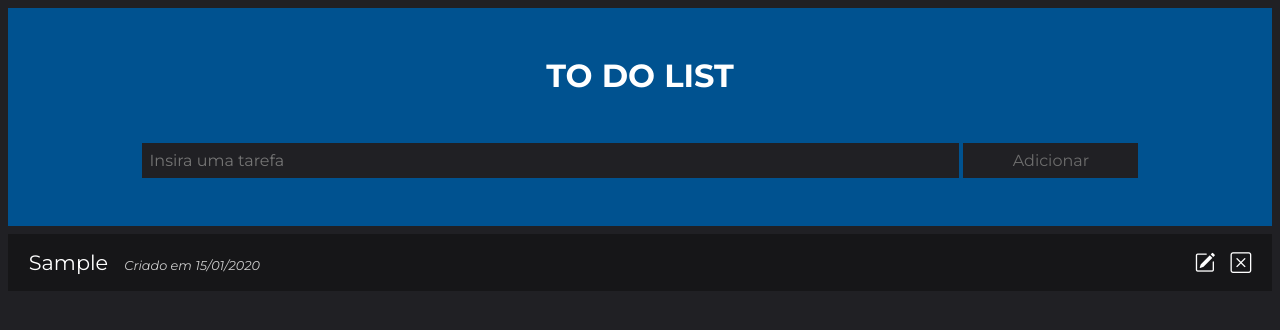
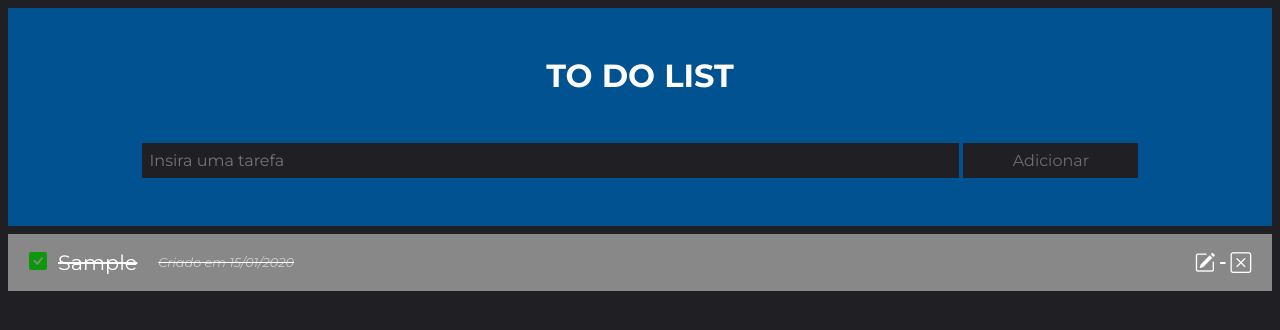
Before and after one commit to RenanppCosta/to-do-list-mvc, a Node server app: page / in a window 1280 px wide. Shown: the top 330 px of the page. Run offline with Node 20, Linux system fonts and the light colour scheme; tables that the repository leaves empty hold one stand-in row (values such as "Sample post"); some libraries are stand-ins or nearby versions.

Commit message:
Marcando task como feita

```diff
--- a/controllers/TaskController.js
+++ b/controllers/TaskController.js
@@ -84,6 +84,22 @@ const deleteOneTask = async (req,res)=>{
     }
 }
 
+const taskCheck = async (req,res)=>{
+    try {
+        const task = await Task.findOne({_id: req.params.id});
+
+        if(task.check){
+            task.check = false;
+        }else{
+            task.check = true;
+        }
+
+        await Task.updateOne({_id: req.params.id}, task);
+        return res.redirect("/");
+    } catch (err) {
+        res.status(500).send({error: err.message});
+    }
+}
 
 
 
@@ -93,5 +109,6 @@ module.exports = {
     createTask,
     getById,
     updateOneTask,
-    deleteOneTask
+    deleteOneTask,
+    taskCheck
 }
--- a/models/Task.js
+++ b/models/Task.js
@@ -7,7 +7,7 @@ const taskSchema = new mongoose.Schema({
     },
     check:{
         type: Boolean,
-        require: true,
+        default: false,
     },
     date:{
         type: Date,
--- a/public/style.css
+++ b/public/style.css
@@ -76,11 +76,18 @@ ul li{
 
 }
 
-#tasks a span{
+#tasks span{
     color: #ccc;
     font-style: italic;
     font-size: 0.8rem;
     padding-left: 1rem;
+}
+
+.task{
+    display: flex;
+    flex-direction: row;
+    align-items: center;
+    justify-content: center;
 }
 
 ul li:nth-child(even){
@@ -206,3 +213,21 @@ hr{
     font-size: 2rem;
     cursor: pointer;
 }
+
+#check-true{
+    background-color: #888;
+    color: white;
+    text-decoration: line-through;
+}
+
+.button-check-true::before{
+    content: url("./check-square-fill.svg");
+    margin-right: 0.7rem;
+    text-align: center;
+}
+
+.button-check-false::before{
+    content: url("./square.svg");
+    margin-right: 0.7rem;
+    text-align: center;
+}
--- a/routes/routes.js
+++ b/routes/routes.js
@@ -6,5 +6,6 @@ router.post("/create", TaskController.createTask);
 router.get("/getById/:id/:method", TaskController.getById);
 router.post("/updateOne/:id", TaskController.updateOneTask);
 router.get("/deleteOne/:id", TaskController.deleteOneTask);
+router.get("/check/:id", TaskController.taskCheck);
 
 module.exports = router
--- a/views/index.ejs
+++ b/views/index.ejs
@@ -38,8 +38,11 @@
     <section id="tasks">
         <ul>
             <% tasksList.forEach((task) =>{ %>
-            <li>
-                <a href="/"><%= task.task %><span>Criado em <%= task.date.toLocaleDateString('pt-BR') %></span></a>
+            <li id="check-<%= task.check %>">
+                <div class="task">
+                    <a class="button-check-<%= task.check %>" href="/check/<%= task._id%>"><%= task.task %></a>
+                    <span>Criado em <%= task.date.toLocaleDateString('pt-BR') %></span>
+                </div>
                 <div>
                     <a href="/getById/<%= task._id %>/update"><i class="bi bi-pencil-square"></i></a>
                     <a href="/getById/<%= task._id %>/delete"><i class="bi bi-x-square"></i></a>
```
Also changed, not shown: public/check-square-fill.svg (added), public/square.svg (added).
